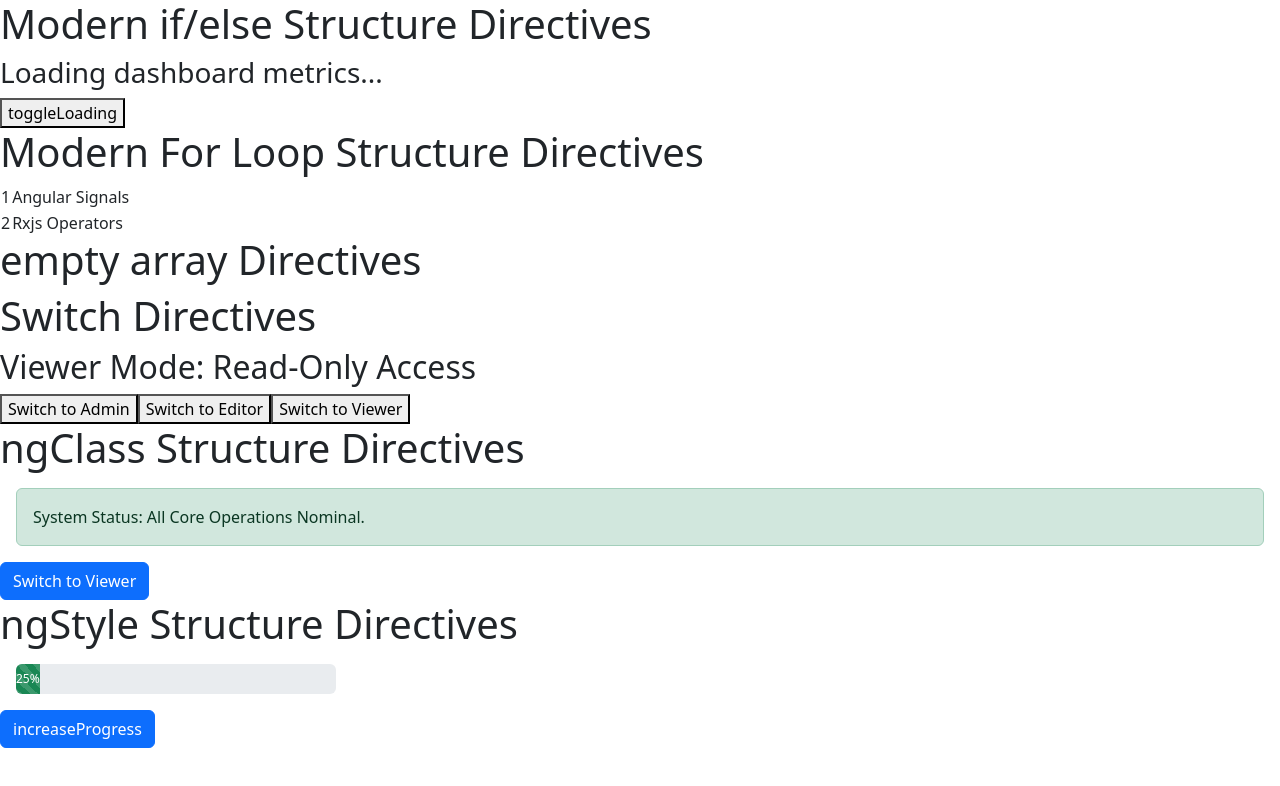
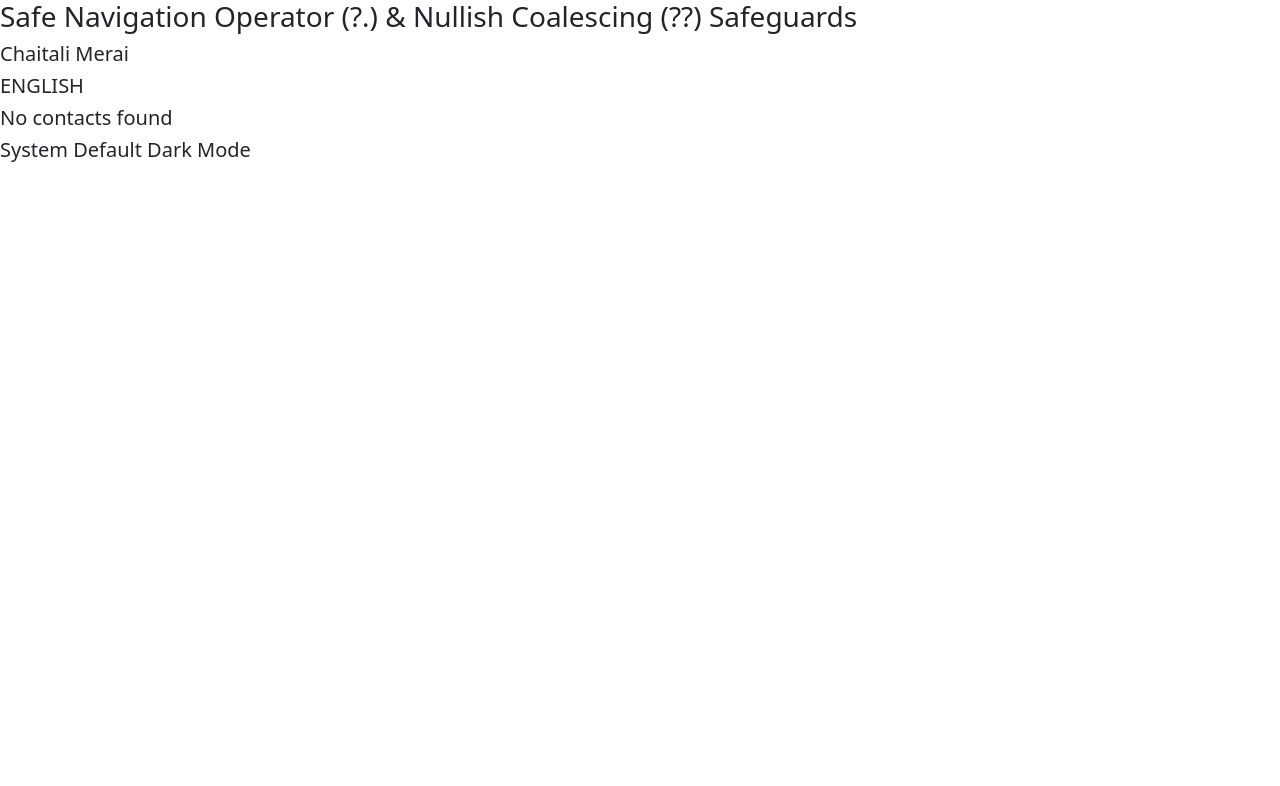
Before and after one commit to meraichaitali75/angular-interview-tasks, an Angular app: page / in a window 1280 px wide. Shown: the top 786 px of the page. Built offline with nearby package versions, Linux system fonts and the light colour scheme.

Commit message:
fix: navigation operator(?.) and nullish coalescing (??) safeguards used for data display usng array opr objects.

```diff
--- a/src/app/app.ts
+++ b/src/app/app.ts
@@ -9,11 +9,15 @@ import { PassObjectEventEmitterParentComponent } from './parent-child/object-eve
 import { GrandParentComponent } from './parent-child/grand-parent.component';
 import { NgContentParentComponent } from './parent-child/ng-content-parent';
 import { DirectiveComponent } from './directives/directive.component';
+import { PipesComponent } from './directives/truncate-pipes.component';
+import { FilterPipesComponent } from './directives/filter-pipes.component';
+import { HighlightComponent } from './directives/highlight.directive';
+import { SafeNavigationDashboardComponent } from './directives/safe-navigation.component';
 
 @Component({
   selector: 'app-root',
   standalone: true,
-  imports: [CommonModule, DirectiveComponent],
+  imports: [CommonModule, SafeNavigationDashboardComponent],
   template: `
     <!-- <fetchapi-component></fetchapi-component> -->
     <!-- <parent-child-component></parent-child-component> -->
@@ -22,7 +26,11 @@ import { DirectiveComponent } from './directives/directive.component';
     <!-- <app-template-reference-parent-component></app-template-reference-parent-component> -->
     <!-- <app-object-eventemitter-parent-component></app-object-eventemitter-parent-component> -->
     <!-- <app-ngcontent-parent-component></app-ngcontent-parent-component> -->
-    <app-directive-component></app-directive-component>
+    <!-- <app-directive-component></app-directive-component> -->
+    <!-- <app-pipes-component></app-pipes-component> -->
+    <!-- <app-filter-pipes-component></app-filter-pipes-component> -->
+    <!-- <app-highlight-directive-component></app-highlight-directive-component> -->
+    <app-safe-navigation-dashboard></app-safe-navigation-dashboard>
   `,
 })
 export class AppComponent { }
--- /dev/null
+++ b/src/app/directives/safe-navigation.component.ts
@@ -0,0 +1,37 @@
+import { CommonModule } from "@angular/common";
+import { Component } from "@angular/core";
+
+@Component({
+    selector: 'app-safe-navigation-dashboard',
+    standalone: true,
+    imports: [CommonModule],
+    template: `
+    <h3>Safe Navigation Operator (?.) & Nullish Coalescing (??) Safeguards</h3>
+
+
+    <h5>{{ userProfile?.personalInfo?.firstName}} {{ userProfile?.personalInfo?.lastName }}</h5>
+    <!-- Test 1: Reading deep property that exists perfectly -->
+    <h5>{{ userProfile?.personalInfo?.preferences?.language | uppercase}} </h5>
+    <!-- Test 2: Reading from a nested object tree that is completely MISSING -->
+    <h5>{{ userProfile?.contactDetails?.phone?? 'No contacts found'}} </h5>
+    <!-- Test 3: Reading a property key that is explicitly initialized as NULL -->
+    <h5>{{ userProfile?.accountSetting?.preferredTheme?? 'System Default Dark Mode'}} </h5>
+
+`
+})
+
+export class SafeNavigationDashboardComponent {
+    userProfile: any = {
+        personalInfo: {
+            firstName: 'Chaitali',
+            lastName: 'Merai',
+            preferences: {
+                language: 'English'
+            }
+        },
+        // Note: 'contactDetails' object block is entirely omitted here on purpose!
+        accountSetting: {
+            preferredTheme: null // Explicitly empty state
+        }
+    }
+}
```
